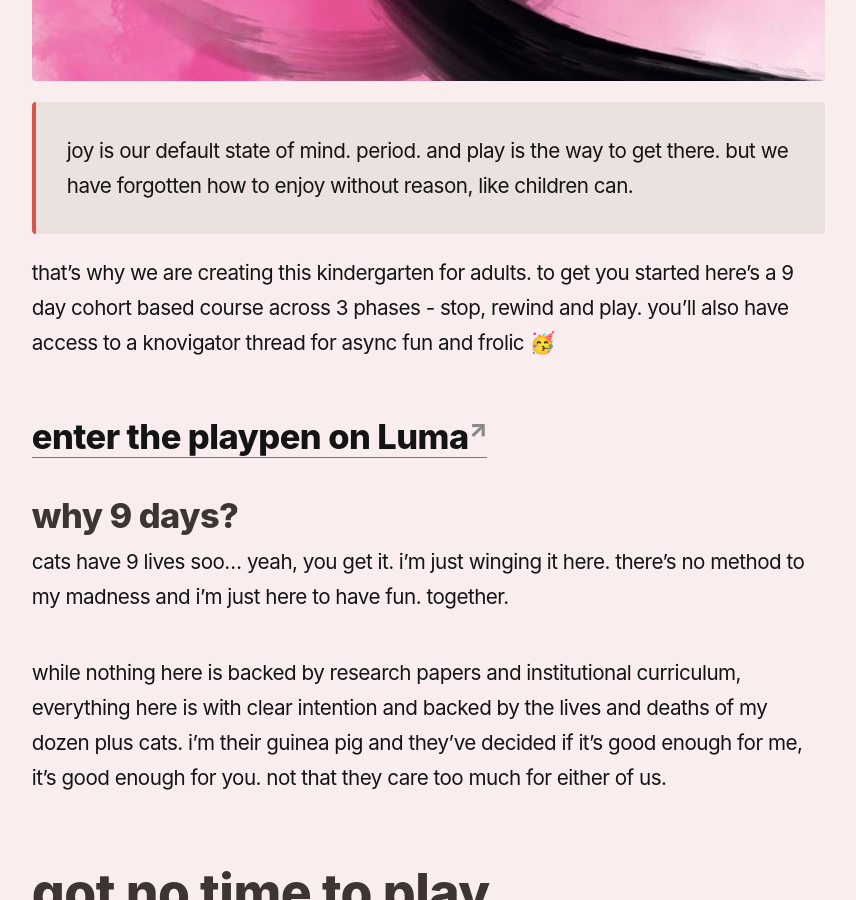
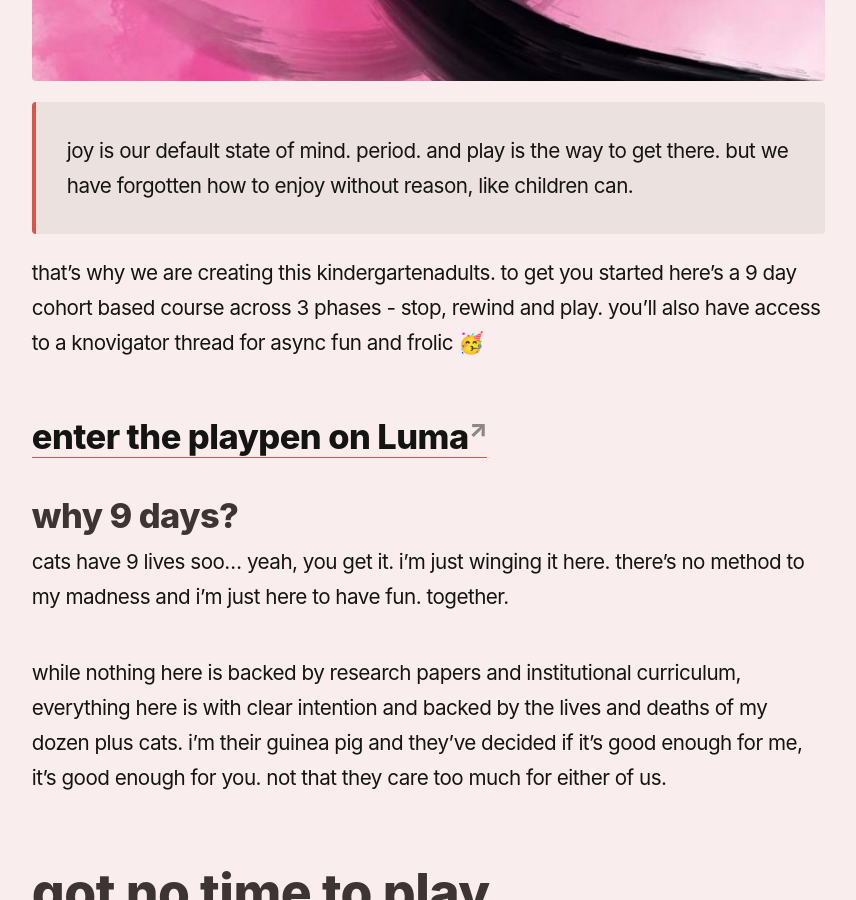
Before and after one commit to reddy2go/redgarden, a Jekyll site: the page built from _notes/playpen.md, in a window 1280 px wide and 900 px high, scrolled down 671 px. Shown: the whole window, without its empty margins (45-901 px from the left). Built offline with Jekyll 4.4.1, drawn with Linux system fonts in a browser that asks for light colours; some web fonts are replaced; Markdown is read by kramdown in place of the engine named in the settings.

Commit message:
auto commit

```diff
--- a/_notes/playpen.md
+++ b/_notes/playpen.md
@@ -8,7 +8,7 @@
 
 > joy is our default state of mind. period. and play is the way to get there. but we have forgotten how to enjoy without reason, like children can.
 
-that’s why we are creating this kindergarten for adults. to get you started here’s a 9 day cohort based course across 3 phases - stop, rewind and play. you’ll also have access to a knovigator thread for async fun and frolic 🥳
+that’s why we are creating this kindergartenadults. to get you started here’s a 9 day cohort based course across 3 phases - stop, rewind and play. you’ll also have access to a knovigator thread for async fun and frolic 🥳
 
 ### [enter the playpen on Luma](https://lu.ma/community/com-bTQQ4bGoEThBj51)
 
```
